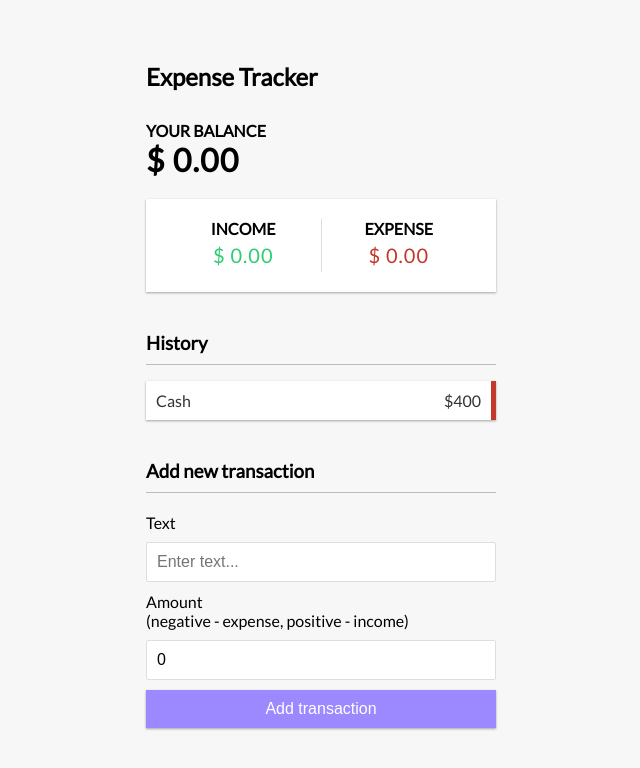
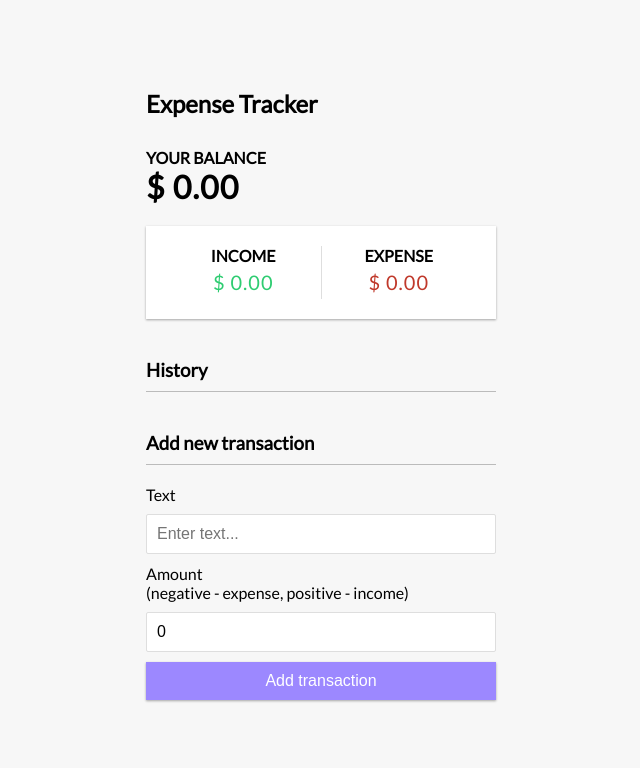
Before and after one commit to floatingnahid22/Expense-Tracker-with-React, a React (Create React App) app: page / in a window 1280 px wide. Shown: the top 768 px of the page, without its empty margins (319-959 px from the left). Built offline with nearby package versions, Linux system fonts and the light colour scheme.

Commit message:
transactionlist.js added

```diff
--- a/src/components/TransactionList.js
+++ b/src/components/TransactionList.js
@@ -1,14 +1,17 @@
-import React from 'react'
+import React, { useContext } from 'react';
+import { Transaction } from './Transaction';
+
+import { GlobalContext } from '../context/GlobalState';
 
 export const TransactionList = () => {
+  const { transactions } = useContext(GlobalContext);
+
   return (
     <>
-        <h3>History</h3>
-        <ul className='list'>
-            <li className='minus'>
-                Cash <span>$400</span><button className='delete-btn'>X</button>
-            </li>
-        </ul>
+      <h3>History</h3>
+      <ul className="list">
+        {transactions.map(transaction => (<Transaction key={transaction.id} transaction={transaction} />))}
+      </ul>
     </>
   )
 }
```
